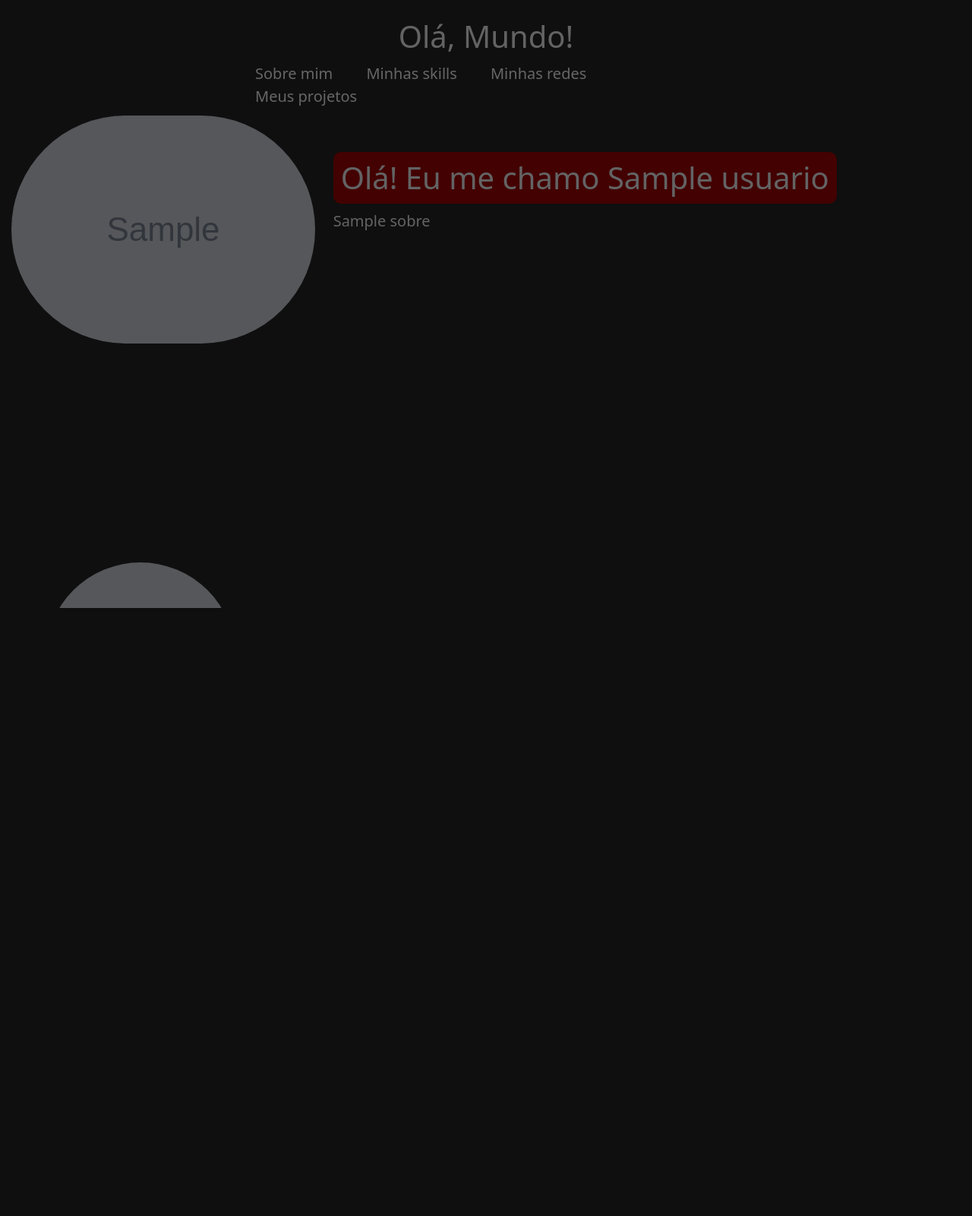
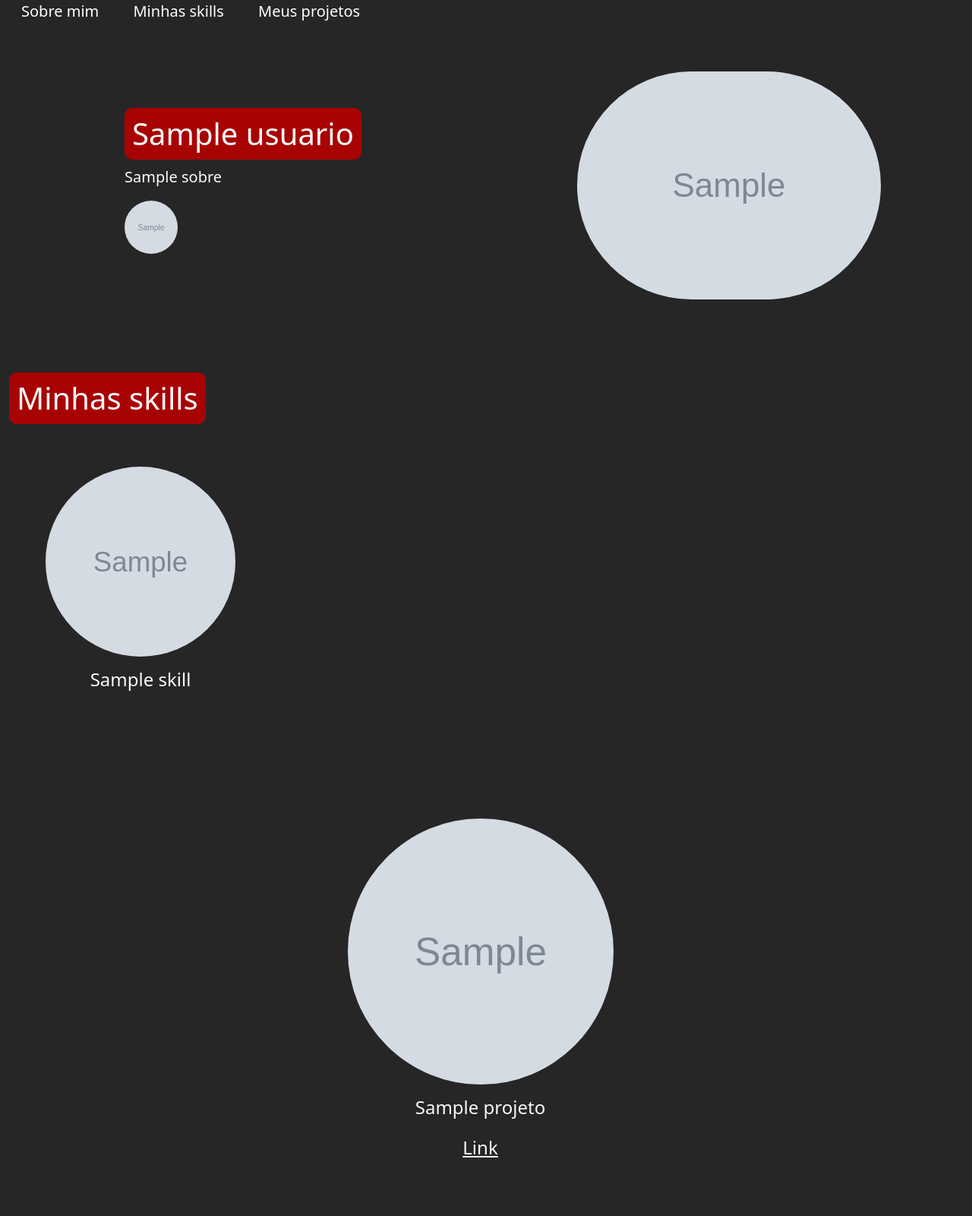
Before and after one commit to Marcus1Vinicius/portif-lio, a Django app: template usuario/templates/index.html in a window 1280 px wide. Shown: the whole page at 76% size. Before the commit the page ends 800 px from the top, so only its background shows below. Run offline with Django 3.2, Linux system fonts and the light colour scheme; the template is opened without the code that fills it: most values are stand-ins (such as "Sample title", 1, 10 or a date in 2020); grey boxes marked "Sample" are stand-in pictures.

Commit message:
mudança radical

```diff
--- a/meus_static/css/style.css
+++ b/meus_static/css/style.css
@@ -33,6 +33,13 @@ ul{
     display: inline-block;
 }
 
+.titulos{
+    background-color: rgb(168, 3, 3);
+    border-radius: 10px;
+    padding: 10px;
+    display: inline-block;
+}
+
 .custom-ul {
     display: flex;
     justify-content: flex-start;
@@ -50,16 +57,10 @@ ul{
   display: inline-block;
 }
 
-.fixo{
-    position: fixed;
-    top: 15%;
-    left: 50%;
-    transform: translate(-50%, -50%);
-    z-index: 5;
-}
+
 
 html{
-    height: 350vh;
+    height: 200vh;
 }
 
 .hidden{
@@ -75,32 +76,3 @@ html{
     transform: translateX(0);
     transition: all 1s;
 }
-
-.modal-body{
-    border-radius: 15px;
-}
-
-#fade{
-    position: fixed;
-    top: 0;
-    bottom: 0;
-    width: 100%;
-    height: 100%;
-    background-color: rgba(0, 0, 0, 0.6);
-    z-index: 6;
-}
-
-#modal{
-    position: fixed;
-    left: 50%;
-    top: 50%;
-    transform: translate(-50%, -50%);
-    z-index: 10;
-    background-color: rgb(223, 224, 225);
-    padding: 20px;
-    border-radius: 15px;
-}
-
-.show-modal{
-    z-index: 10;
-}
--- a/usuario/templates/index.html
+++ b/usuario/templates/index.html
@@ -10,17 +10,13 @@
     <link href="https://cdn.jsdelivr.net/npm/bootstrap@5.3.2/dist/css/bootstrap.min.css" rel="stylesheet" integrity="sha384-T3c6CoIi6uLrA9TneNEoa7RxnatzjcDSCmG1MXxSR1GAsXEV/Dwwykc2MPK8M2HN" crossorigin="anonymous">
 </head>
 <body style="background-color: #262626;">
-    <div id="fade"></div>
     <div class="container-fluid">
 
         <header id="header">
             <div class="row flex">
-                <div class="col-12 text-center">
-                    <h1 class="text-light py-4">Olá, Mundo!</h1>
-                </div>
 
                 <div class="col-12">
-                    <nav class="fixo">
+                    <nav class="links">
                         <ul class="list-inline">
 
                                     <li class="item list-inline-item px-2 px-sm-3">
@@ -30,11 +26,6 @@
 
                                     <li class="item list-inline-item px-2 px-sm-3">
                                         <a class="links" data-id="minhas_skills">Minhas skills</a>
-                                    </li>
-
-
-                                    <li class="item list-inline-item px-2 px-sm-3">
-                                        <a class="links" data-id="minhas_redes">Minhas redes</a>
                                     </li>
 
 
@@ -53,16 +44,35 @@
             <div class="row py-5">
 
                 {% for usuario in usuarios %}
-                    <div class="col-md-4 d-flex justify-content-end">
+
+                    <div class="col-md-6 py-5">
+                        <nav class="overflow-x-auto d-flex justify-content-center">
+                            <div>
+                                <h1 class="text-light nome">{{ usuario.nome }}</h1>
+                                <p class="text-light">{{ usuario.sobre }}</p>
+
+                                <ul class="custom-ul">
+
+                                    {% for rede in redes %}
+                                    <li>
+                                        <a href="{{rede.link}}">
+                                            <img class="rounded-circle" src="/media/{{rede.foto}}" alt="{{rede.nome}}" width="70" height="70">
+                                        </a>
+                                    </li>
+                                    {% empty %}
+                                    <li>
+                                        <h6 class="text-center py-2">Nenhuma rede cadastrada!</h6>
+                                    </li>
+                                    {% endfor %}
+                                </ul>
+                            </div>
+                        </nav>
+                    </div>
+
+                    <div class="col-md-6 d-flex justify-content-center">
                         <img class="eu img-fluid" src="/media/{{usuario.foto}}">
                     </div>
 
-                    <div class="col-md-8 py-5">
-                        <h1 class="text-light nome">Olá! Eu me chamo {{ usuario.nome }}</h1>
-                        <div class="text-light">
-                            <p>{{ usuario.sobre }}</p>
-                        </div>
-                    </div>
                     {% endfor %}
 
             </div>
@@ -70,30 +80,14 @@
 
         <section class="hidden" id="minhas_skills">
             <div class="row py-5">
-                <div class="col-md-12 py-5">
-                    <nav class="overflow-x-auto py-5">
-                        <ul class="custom-ul py-5">
+                <div class="col-md-12">
+                    <nav class="overflow-x-auto nav_skill">
+                        <h1 class="text-light titulos">Minhas skills</h1>
+                        <ul class="custom-ul">
                             {% for skill in skills %}
                             <li class="p-5">
                                 <img class="rounded-circle" src="/media/{{ skill.foto }}" alt="{{ skill.nome }}" width="250" height="250">
                                 <h4 class="text-light py-3">{{ skill.nome }}</h4>
-
-                                <button type="button" class="btn btn-light" id="open-modal">
-                                    Saiba mais
-                                </button>
-                                <nav class="show-modal">
-                                    <div id="modal">
-                                        <div class="modal-header py-2">
-                                            <h2 class="text-dark">{{ skill.nome }}</h2>
-                                            <button class="btn btn-dark" id="close-modal">Fechar</button>
-                                        </div>
-
-                                        <div class="modal-body">
-                                            <p class="text-dark">{{ skill.sobre }}</p>
-                                        </div>
-                                    </div>
-                                </nav>
-
 
                             </li>
                             {% empty %}
@@ -107,42 +101,19 @@
             </div>
         </section>
 
-
-        <section class="hidden" id="minhas_redes">
+        <section class="hidden" id="meus_projetos">
             <div class="row py-5">
-                <div class="col-md-12 py-5">
-                        <nav class="overflow-x-auto py-5">
-                            <ul class="custom-ul py-5">
-                                {% for rede in redes %}
-                                <li class="p-5">
-                                    <img class="rounded-circle" src="/media/{{rede.foto}}" alt="{{rede.nome}}" width="250" height="250">
-                                    <h4 class="text-light py-3">{{rede.nome}}</h4>
-                                    <a class="h4 text-light" href="{{rede.link}}" target="_blank" class="text-light py-3">Link</a>
-                                </li>
-                                {% empty %}
+                <div class="col-md-12">
+                        <nav class="overflow-x-auto">
+                            <ul class="custom-ul justify-content-center align-items-center text-center">
+                                {% for projeto in projetos %}
                                 <li>
-                                    <h6 class="text-center py-2">Nenhuma rede cadastrada!</h6>
-                                </li>
-                                {% endfor %}
-                            </ul>
-                        </nav>
-                </div>
-            </div>
-        </section>
-
-        <section class="hidden" id="meus_projetos">
-            <div class="row">
-                <div class="col-md-12 py-5">
-                        <nav class="overflow-x-auto py-5">
-                            <ul class="custom-ul justify-content-center align-items-center text-center py-5">
-                                {% for projeto in projetos %}
-                                <li class="p-5">
-                                    <img class="rounded" src="/media/{{projeto.foto}}" alt="{{projeto.nome}}" width="350" height="350">
+                                    <img class="rounded-circle" src="/media/{{projeto.foto}}" alt="{{projeto.nome}}" width="350" height="350">
                                     <h4 class="text-light py-3">{{projeto.nome}}</h4>
                                     <a class="h4 text-light" href="{{projeto.link}}" target="_blank" class="text-light py-3">Link</a>
                                 </li>
                                 {% empty %}
-                                <li class="p-5">
+                                <li>
                                     <img src="/static/img/breve.png" alt="{{projeto.nome}}" width="250" height="250">
                                 </li>
                                 {% endfor %}
```
Also changed, not shown: usuario/templates/index___.html (+10 -15 lines).
